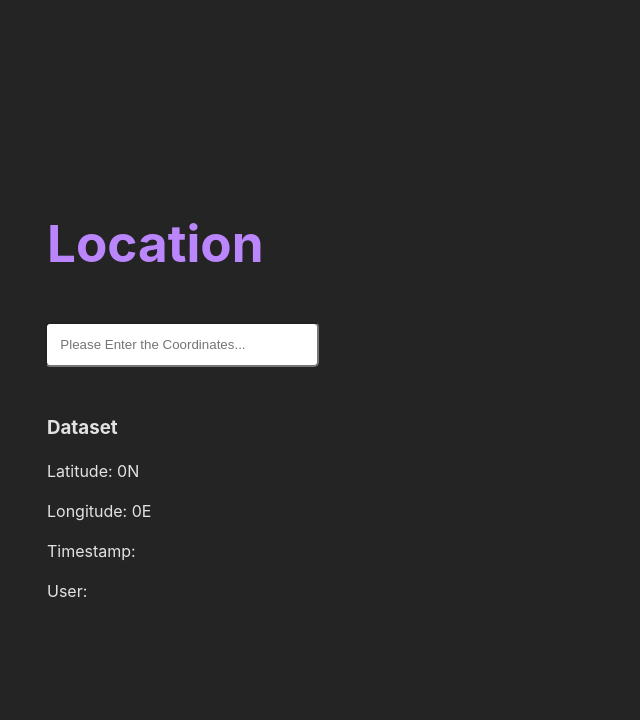
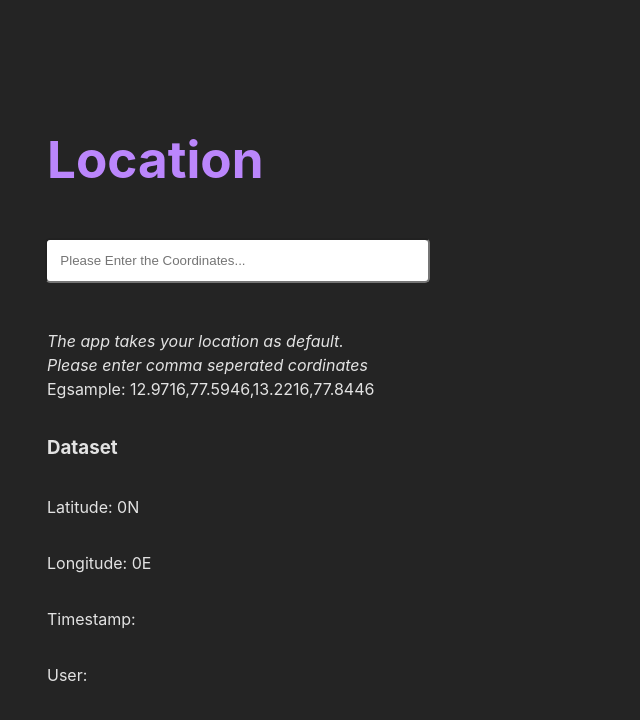
Before and after one commit to srivcodes/location, a React (Vite) app: page / in a window 1280 px wide. Shown: the top 720 px of the page, without its empty margins (0-640 px from the left). Built offline with nearby package versions, Linux system fonts and the light colour scheme; no server answers.

Commit message:
made react components map and left panel

```diff
--- /dev/null
+++ b/components/LeftPanel.css
@@ -0,0 +1,31 @@
+.app {
+  display: flex;
+  flex-direction: row;
+}
+
+.content {
+  display: flex;
+  flex-direction: column;
+  margin-left: 20px;
+}
+
+.input-field {
+  padding: 1em;
+  width: 100%;
+  margin-left: 25px;
+  border-radius: 5px;
+  margin-bottom: 30px;
+}
+
+h3,
+p {
+  margin-left: 27px;
+}
+
+h1 {
+  font-size: 3.2em;
+  line-height: 1.1;
+  color: #bb86fc;
+  margin-left: 27px;
+  margin-bottom: 50px;
+}
--- /dev/null
+++ b/components/LeftPanel.jsx
@@ -0,0 +1,64 @@
+import React, { useState, useEffect } from 'react';
+import { fetchData } from '../src/service';
+import './LeftPanel.css';
+
+function LeftPanel() {
+  const [cordinates, setCordinates] = useState('');
+  const [data, setData] = useState([]);
+  const [latitude, setLatitude] = useState(0);
+  const [longitude, setLongitude] = useState(0);
+
+  useEffect(() => {
+    navigator.geolocation.getCurrentPosition(async (position) => {
+      setLatitude(position.coords.latitude);
+      setLongitude(position.coords.longitude);
+
+      const fetchedData = await fetchData(
+        latitude,
+        longitude,
+        latitude + 0.25,
+        longitude + 0.25
+      );
+      setData(fetchedData);
+    });
+  }, [latitude, longitude]);
+
+  const timestamp = data?.features?.map((feature) => {
+    return feature.properties.timestamp;
+  });
+
+  const user = data?.features?.map((feature) => {
+    return feature.properties.user;
+  });
+
+  console.log(cordinates);
+
+  return (
+    <div className="app">
+      <div className="content">
+        <h1>Location</h1>
+        <input
+          className="input-field"
+          onChange={(e) => setCordinates(e.target.value)}
+          placeholder="Please Enter the Coordinates..."
+        ></input>
+        <p>
+          <i>
+            The app takes your location as default.
+            <br />
+            Please enter comma seperated cordinates
+          </i>
+          <br />
+          Egsample: 12.9716,77.5946,13.2216,77.8446
+        </p>
+        <h3>Dataset</h3>
+        <p>Latitude: {latitude}N</p>
+        <p>Longitude: {longitude}E</p>
+        <p>Timestamp: {timestamp}</p>
+        <p>User: {user}</p>
+      </div>
+    </div>
+  );
+}
+
+export default LeftPanel;
--- /dev/null
+++ b/components/Map.css
@@ -0,0 +1,15 @@
+.leaflet-container {
+  width: 800px;
+  height: 70vh;
+  border-radius: 5px;
+  margin-left: 25%;
+}
+
+.App {
+  display: flex;
+  flex-direction: row;
+}
+
+.card {
+  padding: 2em;
+}
--- /dev/null
+++ b/components/Map.jsx
@@ -0,0 +1,48 @@
+import React, { useEffect, useState } from 'react';
+import { GeoJSON, MapContainer, TileLayer } from 'react-leaflet';
+import { fetchData } from '../src/service';
+import './Map.css';
+
+
+function Map() {
+    const [data, setData] = useState([]);
+    const [latitude, setLatitude] = useState(0);
+    const [longitude, setLongitude] = useState(0);
+
+    useEffect(() => {
+        navigator.geolocation.getCurrentPosition(async (position) => {
+          setLatitude(position.coords.latitude);
+          setLongitude(position.coords.longitude);
+
+          const fetchedData = await fetchData(
+            latitude,
+            longitude,
+            latitude + 0.25,
+            longitude + 0.25
+          );
+          setData(fetchedData);
+        });
+      }, [latitude, longitude]);
+
+      return (
+        <div className="App">
+          {latitude > 0 && longitude > 0 && (
+            <div className="card">
+              <MapContainer
+                zoom={20}
+                scrollWheelZoom={false}
+                center={{ lat: latitude, lng: longitude }}
+              >
+                <TileLayer
+                  attribution='&copy; <a href="https://www.openstreetmap.org/copyright">OpenStreetMap</a> contributors'
+                  url="https://{s}.tile.openstreetmap.org/{z}/{x}/{y}.png"
+                />
+                <GeoJSON key={JSON.stringify(data)} data={data} />
+              </MapContainer>
+            </div>
+          )}
+        </div>
+      );
+    }
+
+export default Map
--- a/index.html
+++ b/index.html
@@ -4,7 +4,7 @@
     <meta charset="UTF-8" />
     <link rel="icon" type="image/svg+xml" href="/vite.svg" />
     <meta name="viewport" content="width=device-width, initial-scale=1.0" />
-    <title>Vite + React</title>
+    <title>Location</title>
   </head>
   <body>
     <div id="root"></div>
--- a/src/App.css
+++ /dev/null
@@ -1,37 +0,0 @@
-.App{
-    display: flex;
-    flex-direction: row;
-}
-
-.Content{
-    display: flex;
-    flex-direction: column;
-    margin-left: 20px;
-}
-
-.input-field {
-  padding: 1em;
-  width: 100%;
-  margin-left: 25px;
-  border-radius: 5px;
-  margin-bottom: 30px;
-}
-
-h3,p{
-    margin-left: 27px;
-}
-
-.card {
-  padding: 2em;
-}
-
-.read-the-docs {
-  color: #888;
-}
-
-.leaflet-container {
-  width: 800px;
-  height: 70vh;
-  border-radius: 5px;
-  margin-left: 35%;
-}
--- a/src/App.jsx
+++ b/src/App.jsx
@@ -1,74 +1,13 @@
-import React, { useRef, useEffect, useState } from 'react';
-import { GeoJSON, MapContainer, TileLayer } from 'react-leaflet';
-import './App.css';
+import React from 'react';
+import Map from '../components/Map';
+import LeftPanel from '../components/LeftPanel';
 import 'leaflet/dist/leaflet.css';
 
-import { fetchData } from './service';
-
 function App() {
-  const [data, setData] = useState([]);
-  const [latitude, setLatitude] = useState(0);
-  const [longitude, setLongitude] = useState(0);
-  const [cordinates, setCordinates] = useState('');
-
-  const timestamp = data?.features?.map((feature) => {
-    return feature.properties.timestamp;
-  });
-
-  const user = data?.features?.map((feature) => {
-    return feature.properties.user;
-  });
-
-  console.log(cordinates);
-  // setCordinates('');
-
-  useEffect(() => {
-    navigator.geolocation.getCurrentPosition(async (position) => {
-      setLatitude(position.coords.latitude);
-      setLongitude(position.coords.longitude);
-
-      const fetchedData = await fetchData(
-        latitude,
-        longitude,
-        latitude + 0.25,
-        longitude + 0.25
-      );
-      setData(fetchedData);
-    });
-  }, [latitude, longitude]);
-
   return (
     <div className="App">
-      <div className="Content">
-        <h1>Location</h1>
-        <input
-          className="input-field"
-          onChange = {e => setCordinates(e.target.value)}
-          placeholder="Please Enter the Coordinates..."
-        ></input>
-        <div>
-          <h3>Dataset</h3>
-          <p>Latitude: {latitude}N</p>
-          <p>Longitude: {longitude}E</p>
-          <p>Timestamp: {timestamp}</p>
-          <p>User: {user}</p>
-        </div>
-      </div>
-      {latitude > 0 && longitude > 0 && (
-        <div className="card">
-          <MapContainer
-            zoom={20}
-            scrollWheelZoom={false}
-            center={{ lat: latitude, lng: longitude }}
-          >
-            <TileLayer
-              attribution='&copy; <a href="https://www.openstreetmap.org/copyright">OpenStreetMap</a> contributors'
-              url="https://{s}.tile.openstreetmap.org/{z}/{x}/{y}.png"
-            />
-            <GeoJSON key={JSON.stringify(data)} data={data} />
-          </MapContainer>
-        </div>
-      )}
+      <LeftPanel />
+      <Map />
     </div>
   );
 }
--- a/src/index.css
+++ b/src/index.css
@@ -20,11 +20,3 @@ body {
   min-width: 320px;
   min-height: 100vh;
 }
-
-h1 {
-  font-size: 3.2em;
-  line-height: 1.1;
-  color: #BB86FC;
-  margin-left: 27px;
-  margin-bottom: 50px;
-}
```
Also changed, not shown: 1 other file (tests, documents, lock files or other folders).
